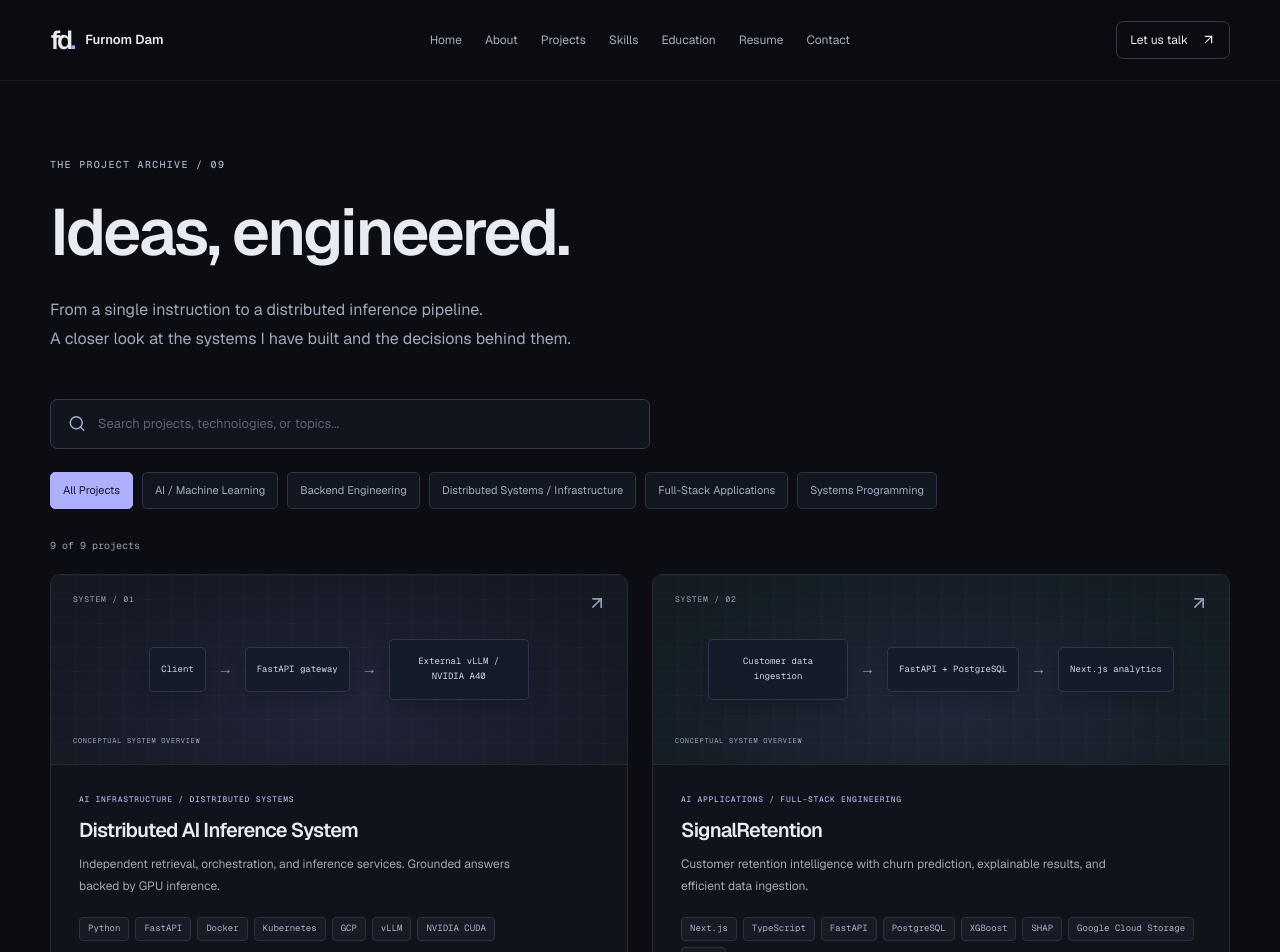
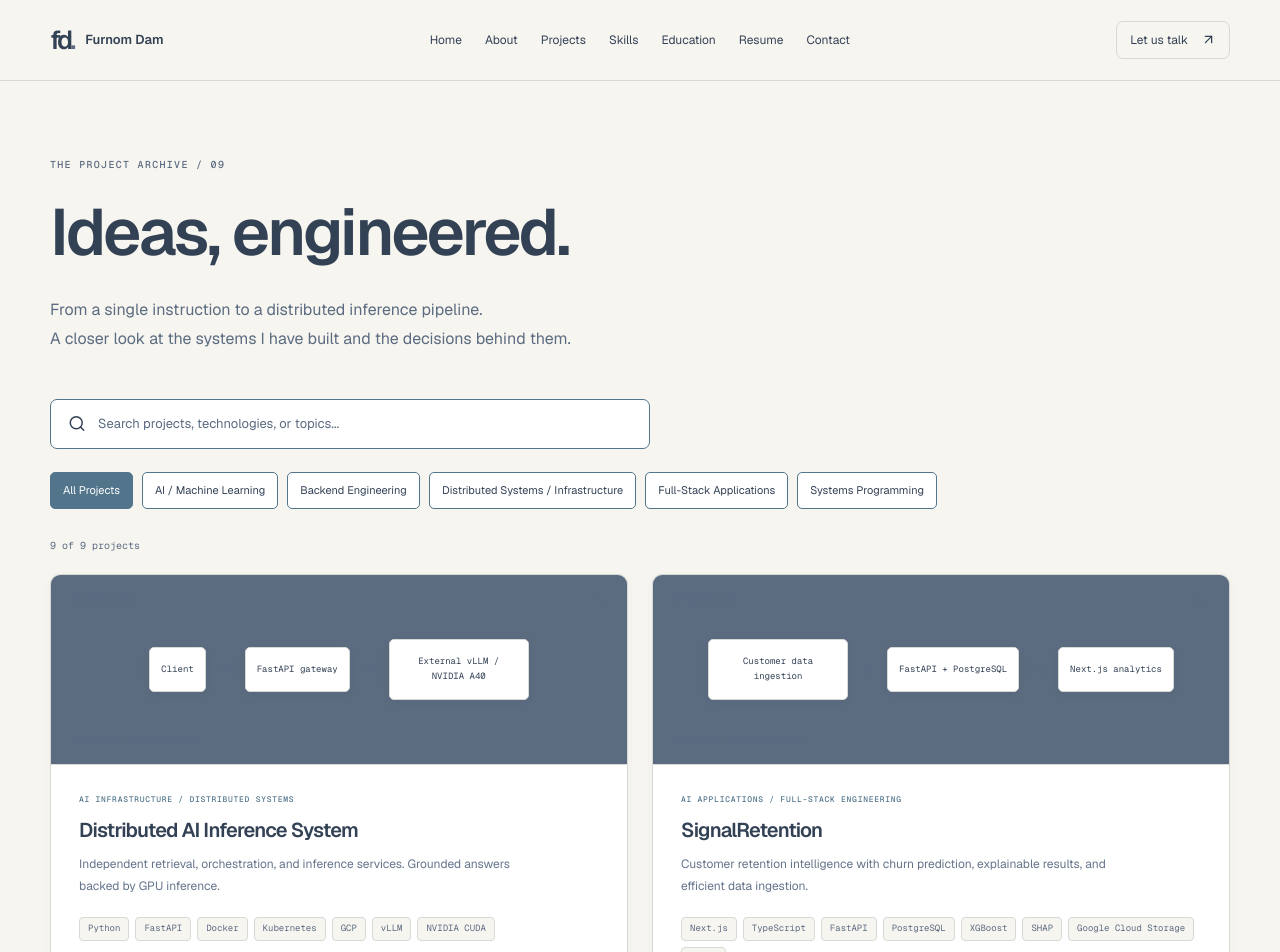
Before and after one commit to ZanyDruid20/furnom-studio, a Next.js app in the folder frontend/: page /projects in a window 1280 px wide. Shown: the top 952 px of the page. Built offline with nearby package versions, Linux system fonts and the light colour scheme.

Commit message:
redesigned the background colors

```diff
--- a/frontend/src/app/globals.css
+++ b/frontend/src/app/globals.css
@@ -1,15 +1,25 @@
 @import "tailwindcss";
 :root {
-  --background:#0b0d12;
-  --foreground:#e9ebf2;
-  --muted:#a0a6b7;
-  --line:#252934;
-  --accent:#a7a9ff;
-  --panel:#11141c;
+  --background:#F7F5F0;
+  --foreground:#334155;
+  --muted:#64748B;
+  /* Small text on warm surfaces needs a darker shade to meet AA. */
+  --muted-on-warm:#5B6B80;
+  --line:#D7D9D6;
+  --accent:#52758C;
+  --panel:#FFFFFF;
+  --hover:#EEEDE8;
+  --shadow:0 2px 8px rgb(51 65 85 / 4%);
 }
 @theme inline {
   --color-background:var(--background);
   --color-foreground:var(--foreground);
+  --color-muted:var(--muted);
+  --color-muted-on-warm:var(--muted-on-warm);
+  --color-line:var(--line);
+  --color-accent:var(--accent);
+  --color-panel:var(--panel);
+  --color-hover:var(--hover);
   --font-sans:var(--font-geist-sans);
   --font-mono:var(--font-geist-mono);
 }
@@ -19,7 +29,7 @@
 html {
   scroll-behavior:smooth;
   scroll-padding-top:100px;
-  color-scheme:dark;
+  color-scheme:light;
 }
 body {
   margin:0;
@@ -29,9 +39,14 @@ body {
   font-size:15px;
   line-height:1.7;
 }
-a {
-  color:inherit;
-  text-decoration:none;
+@layer base {
+  a {
+    color:inherit;
+    text-decoration:none;
+  }
+  a:hover {
+    color:var(--foreground);
+  }
 }
 button,input {
   font:inherit;
@@ -42,16 +57,13 @@ button {
 a,button {
   transition:color .2s,background .2s,border-color .2s,transform .2s;
 }
-a:hover {
-  color:#c5c6ff;
-}
 a:focus-visible,button:focus-visible,input:focus-visible {
-  outline:2px solid #b7b9ff;
+  outline:2px solid var(--accent);
   outline-offset:5px;
 }
 ::selection {
-  background:#454675;
-  color:white;
+  background:var(--accent);
+  color:var(--panel);
 }
 h1,h2,h3,p {
   margin-top:0;
@@ -78,14 +90,14 @@ h3 {
   margin-inline:auto;
 }
 .muted {
-  color:var(--muted);
+  color:var(--muted-on-warm);
 }
 .eyebrow {
   font-family:var(--font-geist-mono),monospace;
   font-size:10px;
   letter-spacing:.13em;
   font-weight:500;
-  color:#a7acc1;
+  color:var(--muted-on-warm);
   text-transform:uppercase;
   margin-bottom:20px;
 }
@@ -93,8 +105,8 @@ h3 {
   position:sticky;
   top:0;
   z-index:30;
-  background:#0b0d12ed;
-  border-bottom:1px solid #ffffff0d;
+  background:var(--background);
+  border-bottom:1px solid var(--line);
   backdrop-filter:blur(18px);
 }
 .header-inner {
@@ -117,16 +129,16 @@ h3 {
   letter-spacing:-3px;
 }
 .brand-mark span {
-  color:#a5a6ff;
+  color:var(--muted-on-warm);
 }
 .desktop-nav {
   display:flex;
   gap:23px;
   font-size:12px;
-  color:#a8aebd;
+  color:var(--foreground);
 }
 .header-contact {
-  border:1px solid #353946;
+  border:1px solid var(--line);
   border-radius:7px;
   padding:8px 13px;
   font-size:12px;
@@ -157,7 +169,7 @@ h3 {
 }
 .availability {
   font-size:11px;
-  color:#bcc1d0;
+  color:var(--muted-on-warm);
   display:flex;
   align-items:center;
   gap:9px;
@@ -168,36 +180,37 @@ h3 {
   width:6px;
   height:6px;
   border-radius:50%;
-  background:#96ceb1;
-  box-shadow:0 0 0 4px #96ceb10b;
+  background:var(--accent);
+  box-shadow:none;
 }
 .hero-name {
-  color:#b1b5cc;
+  color:var(--muted-on-warm);
   margin-bottom:22px;
 }
 .hero h1 {
-  font-size:clamp(2.5rem,4.5vw,3.9rem);
+  font-size:clamp(2.25rem,3.8vw,3.35rem);
+  text-wrap:balance;
   letter-spacing:-.055em;
   line-height:1.12;
   margin-bottom:25px;
 }
 .hero h1>span {
-  color:#a8abfb;
+  color:var(--foreground);
 }
 .hero-description {
   max-width:550px;
-  color:#a1a8b9;
+  color:var(--muted-on-warm);
   font-size:15px;
   line-height:1.85;
 }
 .hero-specialties {
   font-size:10px;
-  color:#b1b6c7;
+  color:var(--muted-on-warm);
   margin-top:21px;
 }
 .hero-specialties span {
   margin:0 8px;
-  color:#535970;
+  color:var(--muted-on-warm);
 }
 .hero-actions {
   display:flex;
@@ -210,33 +223,37 @@ h3 {
   align-items:center;
   justify-content:center;
   gap:13px;
-  border:1px solid #343847;
+  border:1px solid var(--line);
   border-radius:6px;
   padding:12px 18px;
   font-size:12px;
   font-weight:500;
-  background:#ffffff03;
-  color:#e7e9f2;
+  background:var(--panel);
+  color:var(--foreground);
+  border-color:var(--accent);
 }
 .button:hover {
-  border-color:#8a8db3;
-  background:#1c2030;
+  border-color:var(--muted-on-warm);
+  background:var(--hover);
   transform:translateY(-2px);
+  color:var(--foreground);
 }
 .button.primary {
-  background:#b1b3ff;
-  border-color:#b1b3ff;
-  color:#101123;
+  background:var(--accent);
+  border-color:var(--accent);
+  color:var(--panel);
 }
 .button.primary:hover {
-  background:#c6c8ff;
+  background:var(--foreground);
+  border-color:var(--foreground);
+  color:var(--panel);
 }
 .social-links {
   display:flex;
   flex-wrap:wrap;
   gap:24px;
   margin-top:30px;
-  color:#8e96aa;
+  color:var(--muted-on-warm);
   font-size:11px;
 }
 .social-links a,.text-link {
@@ -246,10 +263,10 @@ h3 {
 }
 .hero-system {
   position:relative;
-  border:1px solid #353746;
+  border:1px solid var(--line);
   border-radius:12px;
-  background:linear-gradient(135deg,#171a24,#10131b);
-  box-shadow:0 25px 70px #0005;
+  background:var(--panel);
+  box-shadow:var(--shadow);
   transform:perspective(1000px) rotateY(-5deg);
   margin-top:35px;
 }
@@ -261,7 +278,7 @@ h3 {
   border-bottom:1px solid var(--line);
   font-family:var(--font-geist-mono);
   font-size:9px;
-  color:#989fb5;
+  color:var(--muted-on-warm);
 }
 .system-top>span:first-child {
   display:flex;
@@ -271,7 +288,7 @@ h3 {
 .system-dots {
   font-size:8px;
   letter-spacing:3px;
-  color:#50566d;
+  color:var(--muted-on-warm);
 }
 .system-content {
   padding:30px;
@@ -279,19 +296,19 @@ h3 {
 .system-content>.eyebrow {
   font-size:8px;
   letter-spacing:.16em;
-  color:#7f879e;
+  color:var(--muted-on-warm);
 }
 .system-node {
   display:flex;
   align-items:center;
   gap:15px;
   padding:18px 13px;
-  border:1px solid #383c51;
+  border:1px solid var(--line);
   border-radius:7px;
-  background:linear-gradient(105deg,#28294355,#191c2900);
+  background:var(--background);
 }
 .system-node>svg {
-  color:#a9a8f8;
+  color:var(--accent);
   width:21px;
   flex-shrink:0;
 }
@@ -303,18 +320,18 @@ h3 {
 .system-node small {
   display:block;
   font-size:9px;
-  color:#929ab0;
+  color:var(--muted-on-warm);
   margin-top:4px;
 }
 .system-node>span {
   margin-left:auto;
-  color:#7b839b;
+  color:var(--muted-on-warm);
   font-family:var(--font-geist-mono);
   font-size:10px;
 }
 .system-connector {
   height:27px;
-  border-left:1px dashed #626387;
+  border-left:1px dashed var(--accent);
   margin-left:24px;
 }
 .system-bottom {
@@ -324,11 +341,11 @@ h3 {
   gap:10px;
   font-family:var(--font-geist-mono);
   font-size:9px;
-  color:#8c94a9;
+  color:var(--muted-on-warm);
 }
 .focus-strip {
   border-block:1px solid var(--line);
-  background:#101218;
+  background:var(--hover);
 }
 .focus-strip>.shell {
   display:flex;
@@ -341,17 +358,17 @@ h3 {
   font-family:var(--font-geist-mono);
   font-size:9px;
   letter-spacing:.12em;
-  color:#929aaf;
+  color:var(--muted-on-warm);
 }
 .focus-strip p {
   font-size:12px;
   margin:0;
-  color:#a6acbf;
+  color:var(--muted-on-warm);
 }
 .focus-strip b {
   font-weight:400;
   margin:0 18px;
-  color:#8b90a7;
+  color:var(--muted-on-warm);
 }
 .section {
   padding-top:94px;
@@ -371,7 +388,7 @@ h3 {
 .text-link {
   font-size:12px;
   white-space:nowrap;
-  color:#bbbdf7;
+  color:var(--accent);
 }
 .section-heading>.text-link {
   margin-bottom:5px;
@@ -383,16 +400,17 @@ h3 {
 }
 .project-card {
   border:1px solid var(--line);
-  background:#10131a;
+  background:var(--panel);
   border-radius:10px;
   overflow:hidden;
   transition:transform .25s,border-color .25s;
   display:flex;
   flex-direction:column;
+  box-shadow:var(--shadow);
 }
 .project-card:hover {
   transform:translateY(-4px);
-  border-color:#545773;
+  border-color:var(--muted-on-warm);
 }
 .project-art {
   position:relative;
@@ -401,19 +419,17 @@ h3 {
   align-items:center;
   justify-content:center;
   overflow:hidden;
-  background-color:#151923;
-  background-image:linear-gradient(#9da3cb08 1px,transparent 1px),linear-gradient(90deg,#9da3cb08 1px,transparent 1px),radial-gradient(ellipse at 50% 70%,#514d8c38,transparent 80%);
-  background-size:24px 24px,24px 24px,100% 100%;
-  border-bottom:1px solid var(--line);
+  background-color:var(--muted-on-warm);
+      border-bottom:1px solid var(--line);
 }
 .art-1 {
-  background-color:#131d23;
+  background-color:var(--muted-on-warm);
 }
 .art-2 {
-  background-color:#18191e;
+  background-color:var(--muted-on-warm);
 }
 .art-3 {
-  background-color:#191523;
+  background-color:var(--muted-on-warm);
 }
 .art-label,.art-caption {
   position:absolute;
@@ -421,7 +437,7 @@ h3 {
   font-family:var(--font-geist-mono);
   font-size:8px;
   letter-spacing:.1em;
-  color:#9aa2ba;
+  color:var(--muted-on-warm);
 }
 .art-label {
   top:18px;
@@ -434,7 +450,7 @@ h3 {
   position:absolute;
   right:20px;
   top:18px;
-  color:#929bb9;
+  color:var(--muted-on-warm);
 }
 .art-flow {
   display:flex;
@@ -443,20 +459,20 @@ h3 {
   padding:18px;
 }
 .art-flow span {
-  border:1px solid #686b9655;
-  background:#151a28d9;
-  box-shadow:0 8px 20px #0003;
+  border:1px solid var(--line);
+  background:var(--panel);
+  box-shadow:var(--shadow);
   padding:14px 11px;
   border-radius:5px;
   font-family:var(--font-geist-mono);
   font-size:9px;
   text-align:center;
   max-width:140px;
-  color:#d0d2e7;
+  color:var(--foreground);
 }
 .art-flow i {
   font-style:normal;
-  color:#959ebf;
+  color:var(--muted-on-warm);
 }
 .card-body {
   padding:28px;
@@ -466,7 +482,7 @@ h3 {
 }
 .card-body .eyebrow {
   font-size:8px;
-  color:#abaee6;
+  color:var(--accent);
   letter-spacing:.09em;
   margin-bottom:12px;
 }
@@ -479,6 +495,7 @@ h3 {
   line-height:1.8;
   margin-bottom:20px;
   max-width:460px;
+  color:var(--muted);
 }
 .tags {
   display:flex;
@@ -486,11 +503,11 @@ h3 {
   gap:6px;
 }
 .tags span {
-  border:1px solid #2d3242;
+  border:1px solid var(--line);
   border-radius:4px;
-  background:#171b25;
+  background:var(--background);
   padding:3px 8px;
-  color:#a8b0c4;
+  color:var(--muted-on-warm);
   font-family:var(--font-geist-mono);
   font-size:9px;
 }
@@ -504,15 +521,15 @@ h3 {
   font-size:26px;
   letter-spacing:-.05em;
   font-weight:500;
-  color:#d3d5ff;
+  color:var(--foreground);
 }
 .card-metric>span {
   font-size:11px;
-  color:#959db1;
+  color:var(--muted-on-warm);
 }
 .metric-note {
   font-size:10px;
-  color:#8e98b0;
+  color:var(--muted-on-warm);
   line-height:1.6;
   margin:4px 0 15px;
 }
@@ -532,7 +549,7 @@ h3 {
   font-size:11px;
 }
 .card-actions a:last-child {
-  color:#959fb4;
+  color:var(--muted-on-warm);
 }
 .about {
   display:grid;
@@ -543,7 +560,7 @@ h3 {
 .about .lead {
   font-size:20px;
   line-height:1.55;
-  color:#d3d7e2;
+  color:var(--foreground);
 }
 .about .muted {
   font-size:14px;
@@ -562,7 +579,7 @@ h3 {
 .skill-number {
   font-family:var(--font-geist-mono);
   font-size:9px;
-  color:#939eb7;
+  color:var(--muted-on-warm);
 }
 .skill h3 {
   font-size:14px;
@@ -570,7 +587,7 @@ h3 {
   margin:12px 0;
 }
 .skill p {
-  color:#9aa3b8;
+  color:var(--muted-on-warm);
   font-size:12px;
   line-height:2;
   max-width:300px;
@@ -587,11 +604,11 @@ h3 {
 .degree-mark {
   font-family:var(--font-geist-mono);
   font-size:18px;
-  color:#c1c4e1;
+  color:var(--foreground);
   padding:20px 15px;
-  border:1px solid #383d50;
+  border:1px solid var(--line);
   border-radius:7px;
-  background:#171b26;
+  background:var(--panel);
 }
 .education-card h3 {
   font-size:16px;
@@ -608,9 +625,9 @@ h3 {
 }
 .contact-panel {
   padding:58px;
-  border:1px solid #34374c;
+  border:1px solid var(--line);
   border-radius:12px;
-  background:radial-gradient(ellipse at 95% 100%,#51408a25,transparent 65%),#11141d;
+  background:var(--panel);
 }
 .contact-panel h2 {
   font-size:clamp(2rem,4vw,3.5rem);
@@ -627,7 +644,7 @@ h3 {
   justify-content:space-between;
   gap:25px;
   font-size:10px;
-  color:#919bb2;
+  color:var(--muted-on-warm);
 }
 .footer p {
   margin:0;
@@ -645,7 +662,7 @@ h3 {
 }
 .page-intro {
   font-size:16px;
-  color:#9fa8bd;
+  color:var(--muted-on-warm);
   line-height:1.8;
   max-width:750px;
 }
@@ -655,11 +672,12 @@ h3 {
   align-items:center;
   gap:12px;
   padding:13px 17px;
-  border:1px solid #34394d;
+  border:1px solid var(--line);
   border-radius:7px;
-  background:#11151e;
+  background:var(--panel);
   max-width:600px;
-  color:#a4aec4;
+  color:var(--foreground);
+  border-color:var(--accent);
 }
 .search input {
   width:100%;
@@ -670,7 +688,7 @@ h3 {
   min-width:0;
 }
 .search:focus-within {
-  border-color:#a8aafd;
+  border-color:var(--muted-on-warm);
 }
 .filters {
   display:flex;
@@ -681,20 +699,21 @@ h3 {
 .filters button {
   padding:8px 12px;
   border-radius:5px;
-  background:#121620;
-  border:1px solid #2e3445;
-  color:#a1abc0;
+  background:var(--panel);
+  border:1px solid var(--line);
+  color:var(--foreground);
   font-size:11px;
+  border-color:var(--accent);
 }
 .filters button[aria-pressed=true] {
-  background:#aeb0ff;
-  color:#111328;
-  border-color:#aeb0ff;
+  background:var(--accent);
+  color:var(--panel);
+  border-color:var(--accent);
 }
 .result-count {
   font-family:var(--font-geist-mono);
   font-size:10px;
-  color:#98a2b9;
+  color:var(--muted-on-warm);
   margin:28px 0 20px;
 }
 .empty {
@@ -729,7 +748,7 @@ h3 {
   display:flex;
   flex-direction:column;
   gap:13px;
-  color:#9da7bd;
+  color:var(--muted-on-warm);
   font-size:12px;
 }
 .case-content section {
@@ -742,7 +761,7 @@ h3 {
   font-size:25px;
 }
 .case-content p,.case-content li {
-  color:#aab2c5;
+  color:var(--foreground);
   line-height:1.9;
   font-size:14px;
 }
@@ -754,10 +773,10 @@ h3 {
 }
 .case-content .source-note {
   font-size:11px;
-  color:#99a5bf;
+  color:var(--muted-on-warm);
   padding:17px;
-  border-left:2px solid #62688d;
-  background:#151923;
+  border-left:2px solid var(--accent);
+  background:var(--hover);
 }
 .architecture {
   display:grid;
@@ -766,15 +785,15 @@ h3 {
   gap:8px;
 }
 .architecture li {
-  border:1px solid #31384d;
-  background:#141a26;
+  border:1px solid var(--line);
+  background:var(--panel);
   border-radius:5px;
   padding:13px 18px;
   margin:0;
 }
 .architecture li span {
   font-family:var(--font-geist-mono);
-  color:#aaaaff;
+  color:var(--accent);
   margin-right:18px;
   font-size:11px;
 }
@@ -792,12 +811,35 @@ h3 {
   top:-100px;
   left:20px;
   padding:12px 20px;
-  background:#bebfff;
-  color:#111;
+  background:var(--accent);
+  color:var(--panel);
   z-index:99;
 }
 .skip-link:focus {
   top:10px;
+}
+/* Shared interaction states for navigation, forms, and reusable components. */
+.header-contact:hover,.desktop-nav a:hover,.mobile-nav a:hover,.menu-toggle:hover,
+.filters button:hover,.filters button[aria-pressed=true]:hover,.related>a:hover {
+  background:var(--hover);
+  color:var(--foreground);
+}
+.button:active,.filters button:active,.header-contact:active {
+  background:var(--foreground);
+  border-color:var(--foreground);
+  color:var(--panel);
+}
+button:disabled,input:disabled,.button[aria-disabled=true] {
+  background:var(--hover);
+  color:var(--muted-on-warm);
+  border-color:var(--line);
+  box-shadow:none;
+  cursor:not-allowed;
+  transform:none;
+}
+.search input::placeholder {
+  color:var(--muted-on-warm);
+  opacity:1;
 }
 @media(max-width:1100px) {
   .desktop-nav {
@@ -854,7 +896,7 @@ h3 {
     max-width:620px;
   }
   .hero h1 {
-    font-size:clamp(2.7rem,7vw,3.9rem);
+    font-size:clamp(2.5rem,6vw,3.35rem);
   }
   .hero-system {
     max-width:520px;
@@ -924,7 +966,7 @@ h3 {
     padding-top:35px;
   }
   .hero h1 {
-    font-size:2.65rem;
+    font-size:clamp(2rem,8.5vw,2.65rem);
   }
   .hero-description {
     font-size:14px;
--- a/frontend/src/app/page.tsx
+++ b/frontend/src/app/page.tsx
@@ -5,7 +5,7 @@ import { projects } from '@/lib/projects';
 const skills = [['Programming languages', 'Python / Go / TypeScript / JavaScript / C / C++ / Java / SQL'], ['Backend engineering', 'FastAPI / Flask / Node.js / Express.js / Gin / REST APIs'], ['Frontend engineering', 'React / Next.js / Tailwind CSS'], ['Databases & caching', 'PostgreSQL / MySQL / MongoDB / Redis'], ['Cloud & infrastructure', 'AWS / Google Cloud / Docker / Kubernetes / Terraform / GitHub Actions / Linux'], ['AI & machine learning', 'PyTorch / scikit-learn / XGBoost / SHAP / vLLM / RAG']];
 export default function Home() {
     return <main id="main">
- <section className="hero shell" id="hero"><div className="hero-copy"><p className="availability"><span /> Open to software engineering opportunities</p><p className="eyebrow hero-name">FURNOM DAM / SOFTWARE ENGINEER</p><h1>Building reliable<br />systems. <span>Intelligent<br />applications.</span></h1><p className="hero-description">I am a Computer Science graduate from UMBC, building the systems behind modern applications - from backend APIs and distributed infrastructure to AI-powered products.</p><p className="hero-specialties">Backend systems <span>/</span> Cloud infrastructure <span>/</span> AI engineering</p><div className="hero-actions"><Link className="button primary" href="#projects">Explore my work <ArrowDown size={17}/></Link><a className="button" href="/myresume.pdf" download>Download resume <Download size={16}/></a></div><div className="social-links"><a href="https://github.com/ZanyDruid20" target="_blank" rel="noopener noreferrer"><Github size={17}/> GitHub <ArrowUpRight size={13}/></a><a href="https://www.linkedin.com/in/furnom-dam/" target="_blank" rel="noopener noreferrer"><Linkedin size={17}/> LinkedIn <ArrowUpRight size={13}/></a><a href="#contact">Get in touch <ArrowUpRight size={13}/></a></div></div>
+ <section className="hero shell" id="hero"><div className="hero-copy"><p className="availability"><span /> Open to software engineering opportunities</p><p className="eyebrow hero-name">FURNOM DAM / SOFTWARE ENGINEER</p><h1>I like building things that work &mdash; <span>and figuring out how to make them work better.</span></h1><p className="hero-description">I&apos;m a Computer Science graduate from UMBC who enjoys building backend services, working with infrastructure, and solving the technical problems that come with making software faster and more reliable.</p><p className="hero-specialties">Backend systems <span>/</span> Cloud infrastructure <span>/</span> AI engineering</p><div className="hero-actions"><Link className="button primary" href="#projects">Explore my work <ArrowDown size={17}/></Link><a className="button" href="/myresume.pdf" download>Download resume <Download size={16}/></a></div><div className="social-links"><a href="https://github.com/ZanyDruid20" target="_blank" rel="noopener noreferrer"><Github size={17}/> GitHub <ArrowUpRight size={13}/></a><a href="https://www.linkedin.com/in/furnom-dam/" target="_blank" rel="noopener noreferrer"><Linkedin size={17}/> LinkedIn <ArrowUpRight size={13}/></a><a href="#contact">Get in touch <ArrowUpRight size={13}/></a></div></div>
  <div className="hero-system" aria-label="Engineering focus: application services, infrastructure, and inference"><div className="system-top"><span><Terminal size={14}/> engineering.workspace</span><span className="system-dots">...</span></div><div className="system-content"><p className="eyebrow">FROM REQUEST TO RESPONSE</p><div className="system-node"><Code2 /><div><strong>Application layer</strong><small>APIs / data workflows / interfaces</small></div><span>01</span></div><div className="system-connector"/><div className="system-node"><Layers /><div><strong>Distributed infrastructure</strong><small>Containers / orchestration / cloud</small></div><span>02</span></div><div className="system-connector"/><div className="system-node"><Cpu /><div><strong>Intelligence & inference</strong><small>Retrieval / models / evaluation</small></div><span>03</span></div><div className="system-bottom"><span className="status-dot"/> Designed to work together.</div></div></div>
  </section><div className="focus-strip"><div className="shell"><span>ENGINEERING ACROSS THE STACK</span><p>Backend <b>+</b> Distributed systems <b>+</b> Cloud <b>+</b> AI infrastructure</p></div></div>
  <section id="projects" className="section shell"><div className="section-heading"><div><p className="eyebrow">01 / SELECTED WORK</p><h2>Built to solve real problems.</h2><p className="muted">Four projects at the intersection of software, systems, and intelligence.</p></div><Link href="/projects" className="text-link">All 9 projects <ArrowUpRight size={17}/></Link></div><div className="project-grid">{projects.filter(p => p.featured).map((p, i) => <PortfolioCard key={p.slug} project={p} index={i}/>)}</div></section>
--- a/frontend/src/components/ui/Button.tsx
+++ b/frontend/src/components/ui/Button.tsx
@@ -11,8 +11,8 @@ export default function Button({ children, variant = 'primary', href, onClick }:
   const baseClasses = "px-6 py-3 rounded-lg font-medium transition-all inline-flex items-center justify-center";
 
   const variantClasses = {
-    primary: "bg-blue-600 text-white hover:bg-blue-700 shadow-sm hover:shadow-md",
-    secondary: "bg-gray-100 text-gray-900 hover:bg-gray-200"
+    primary: "bg-accent text-panel hover:text-panel hover:bg-foreground active:bg-foreground active:text-panel shadow-sm hover:shadow-sm",
+    secondary: "bg-hover text-foreground hover:bg-hover"
   };
 
   const classes = `${baseClasses} ${variantClasses[variant]}`;
```
Also changed, not shown: frontend/src/components/Schedule/scheduleCard.tsx (+9 -9 lines), frontend/src/components/projects/ProjectCard.tsx (+5 -5 lines), frontend/src/components/projects/ProjectSkeleton.tsx (+8 -8 lines), frontend/src/components/skills/SkillsSection.tsx (+6 -6 lines), frontend/src/components/ui/Modal.tsx (+4 -4 lines).
